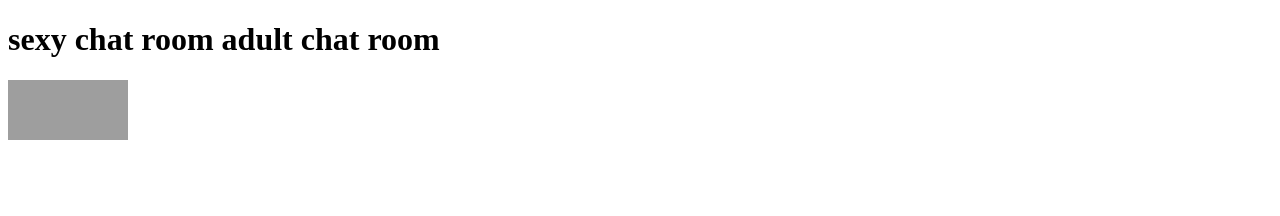
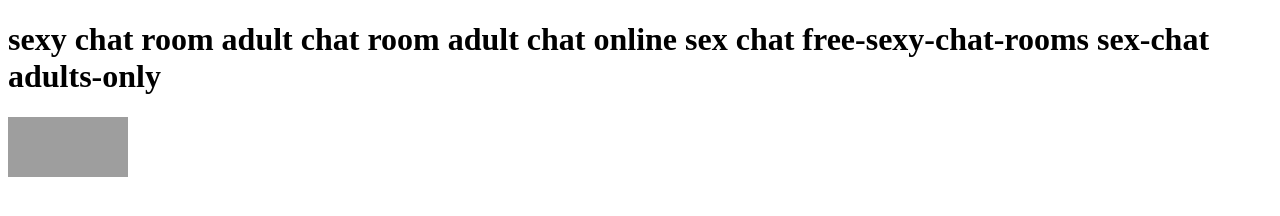
Before and after one commit to Darksel0/schat, a plain HTML site: page index.html in a window 1280 px wide. Drawn offline with Linux system fonts and the light colour scheme; grey boxes are pictures that could not be loaded.

Commit message:
Update index.html

```diff
--- a/index.html
+++ b/index.html
@@ -1,10 +1,10 @@
 <!DOCTYPE html>
 <html>
 <head>
-  <title>sexy chat room adult chat room adult chat online sex chat free-sexy-chat-rooms sex-chat  adults-only</title>
+  <title>sexy chat room adult chat room </title>
 </head>
 <body>
-  <h1>sexy chat room adult chat room</h1>
+  <h1>sexy chat room adult chat room adult chat online sex chat free-sexy-chat-rooms sex-chat  adults-only</h1>
 
 <div id="chat_koonchat"></a></p>
 <script type="text/javascript">
```
